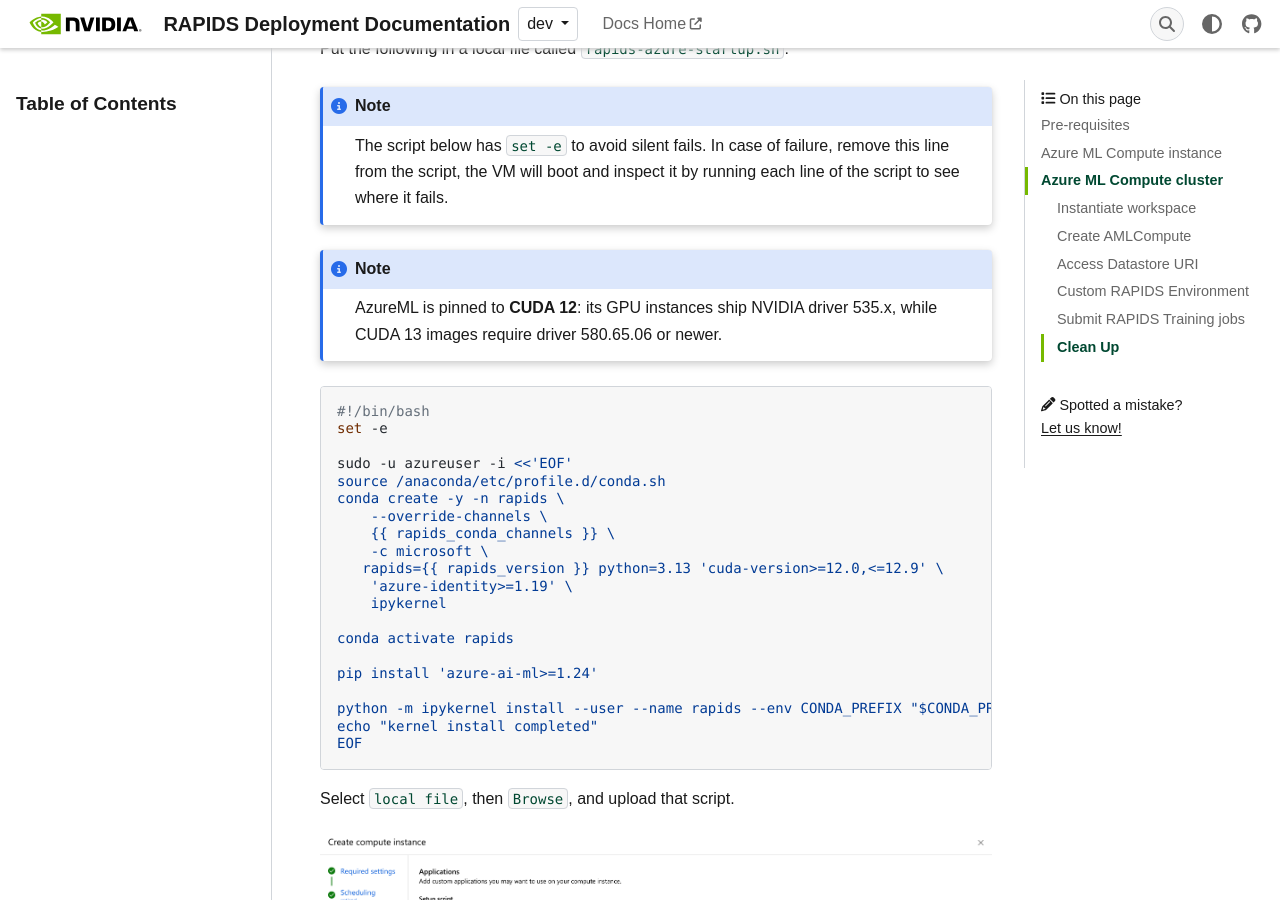
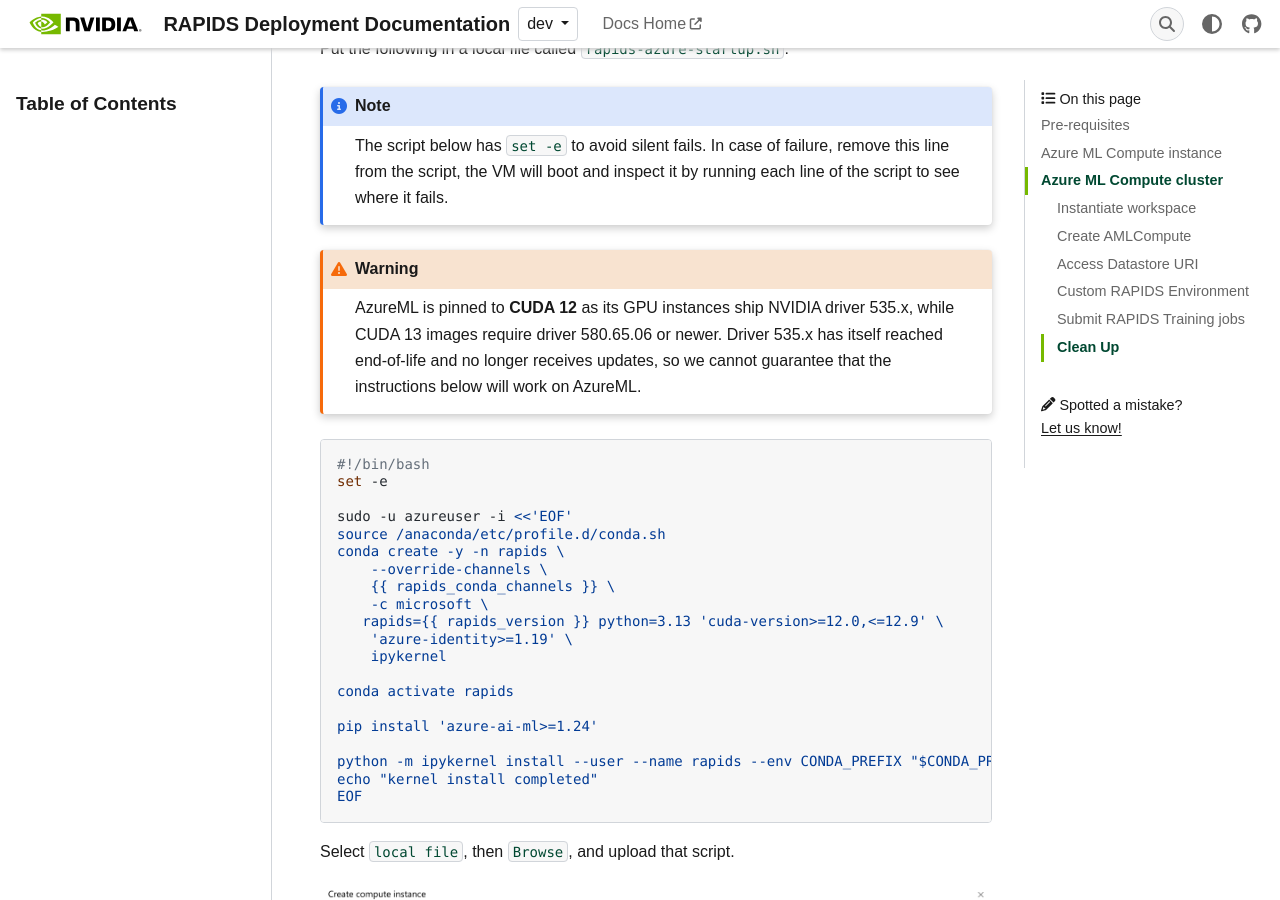
Before and after one commit to rapidsai/deployment, a Sphinx documentation site: the page built from source/cloud/azure/azureml.md, in a window 1280 px wide and 900 px high, scrolled down 1768 px. Built offline with Sphinx 7.4.7, drawn with Linux system fonts in a browser that asks for light colours; some web fonts are replaced.

Commit message:
added warning on AzureML

````diff
--- a/source/cloud/azure/azureml.md
+++ b/source/cloud/azure/azureml.md
@@ -45,9 +45,11 @@ from the script, the VM will boot and inspect it by running each line of the scr
 to see where it fails.
 ```
 
-```{note}
-AzureML is pinned to **CUDA 12**: its GPU instances ship NVIDIA driver 535.x,
-while CUDA 13 images require driver 580.65.06 or newer.
+```{warning}
+AzureML is pinned to **CUDA 12** as its GPU instances ship NVIDIA driver 535.x,
+while CUDA 13 images require driver 580.65.06 or newer. Driver 535.x has itself
+reached end-of-life and no longer receives updates, so we cannot guarantee that
+the instructions below will work on AzureML.
 ```
 
 ```bash
````
